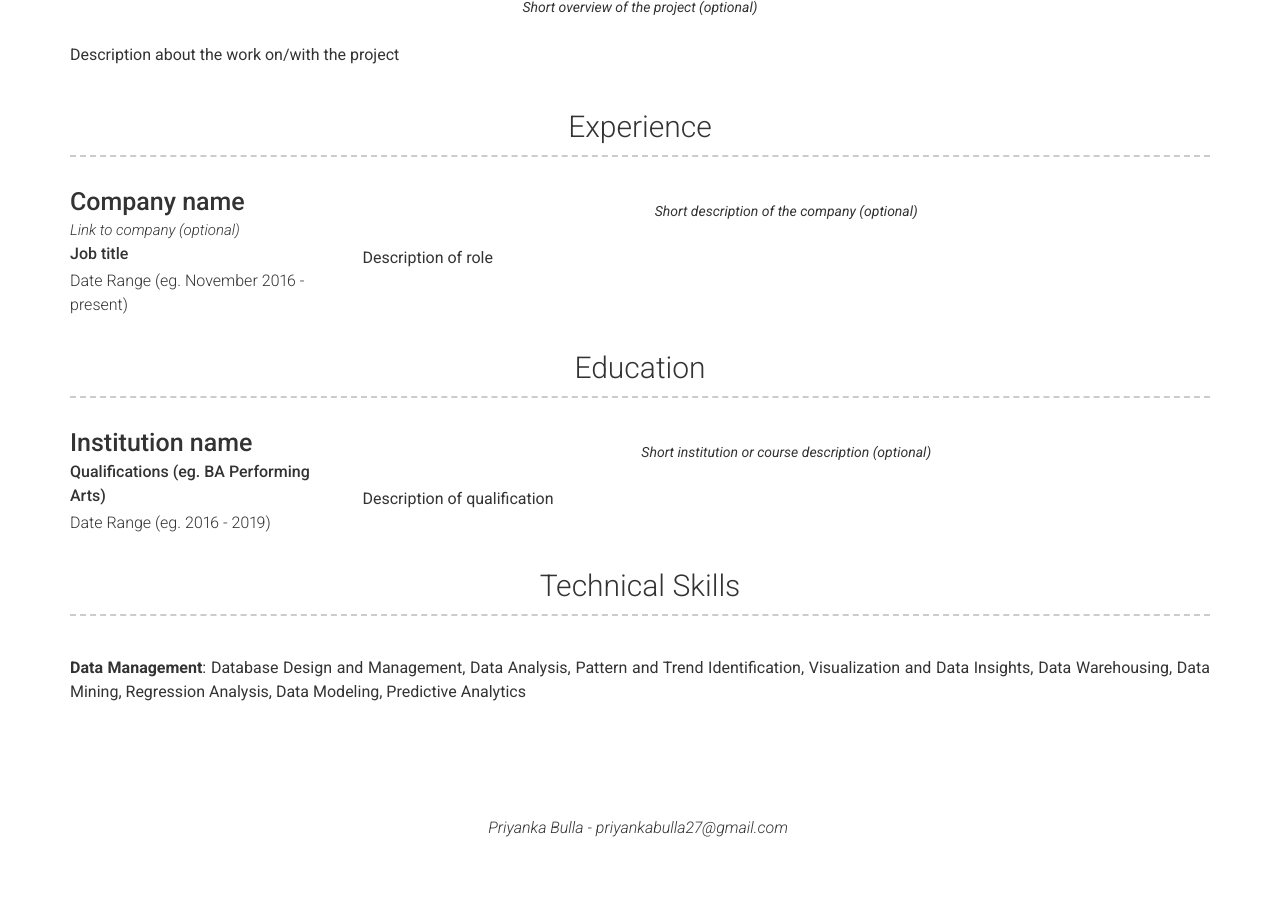
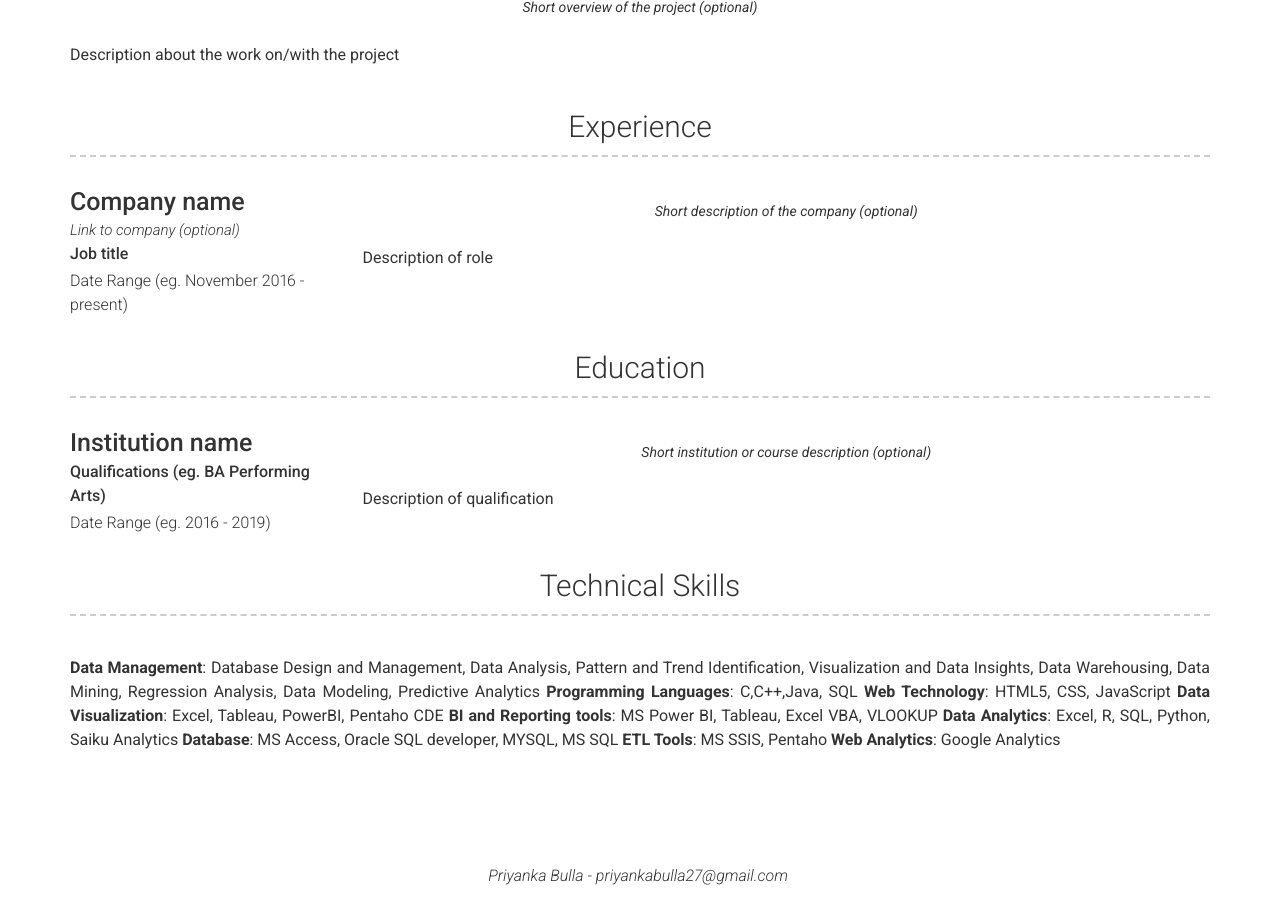
Before and after one commit to PBulla1/Pbulla1.github.io, a Jekyll site: the page built from index.md, in a window 1280 px wide and 900 px high, scrolled down 767 px. Built offline with Jekyll 4.4.1, drawn with Linux system fonts in a browser that asks for light colours; nearby versions of some CDN libraries; before the commit the page ends 1619 px from its top, so only the background shows below that.

Commit message:
Update _config.yml

```diff
--- a/_config.yml
+++ b/_config.yml
@@ -69,7 +69,14 @@ about_content: | # this will include new lines to allow paragraphs
 more_content: | # this will include new lines to allow paragraphs
 
    **Data** **Management**: Database Design and Management, Data Analysis, Pattern and Trend Identification, Visualization and Data Insights, Data Warehousing, Data Mining, Regression Analysis, Data Modeling, Predictive Analytics
-
+   **Programming** **Languages**: C,C++,Java, SQL
+   **Web Technology**: HTML5, CSS, JavaScript
+   **Data Visualization**: Excel, Tableau, PowerBI, Pentaho CDE
+   **BI and Reporting tools**: MS Power BI, Tableau, Excel VBA, VLOOKUP
+   **Data Analytics**: Excel, R, SQL, Python, Saiku Analytics
+   **Database**: MS Access, Oracle SQL developer, MYSQL, MS SQL
+   **ETL Tools**: MS SSIS, Pentaho
+   **Web Analytics**: Google Analytics
 
 
 
```
